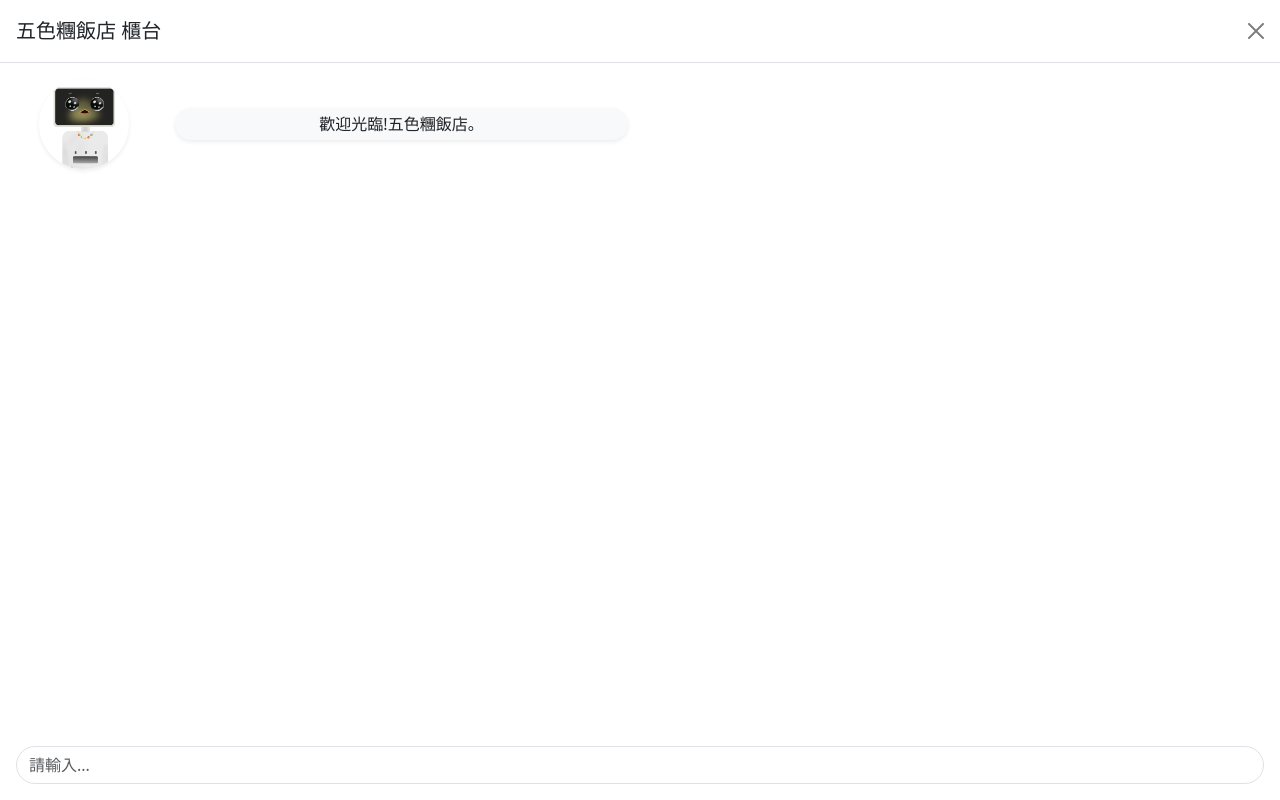
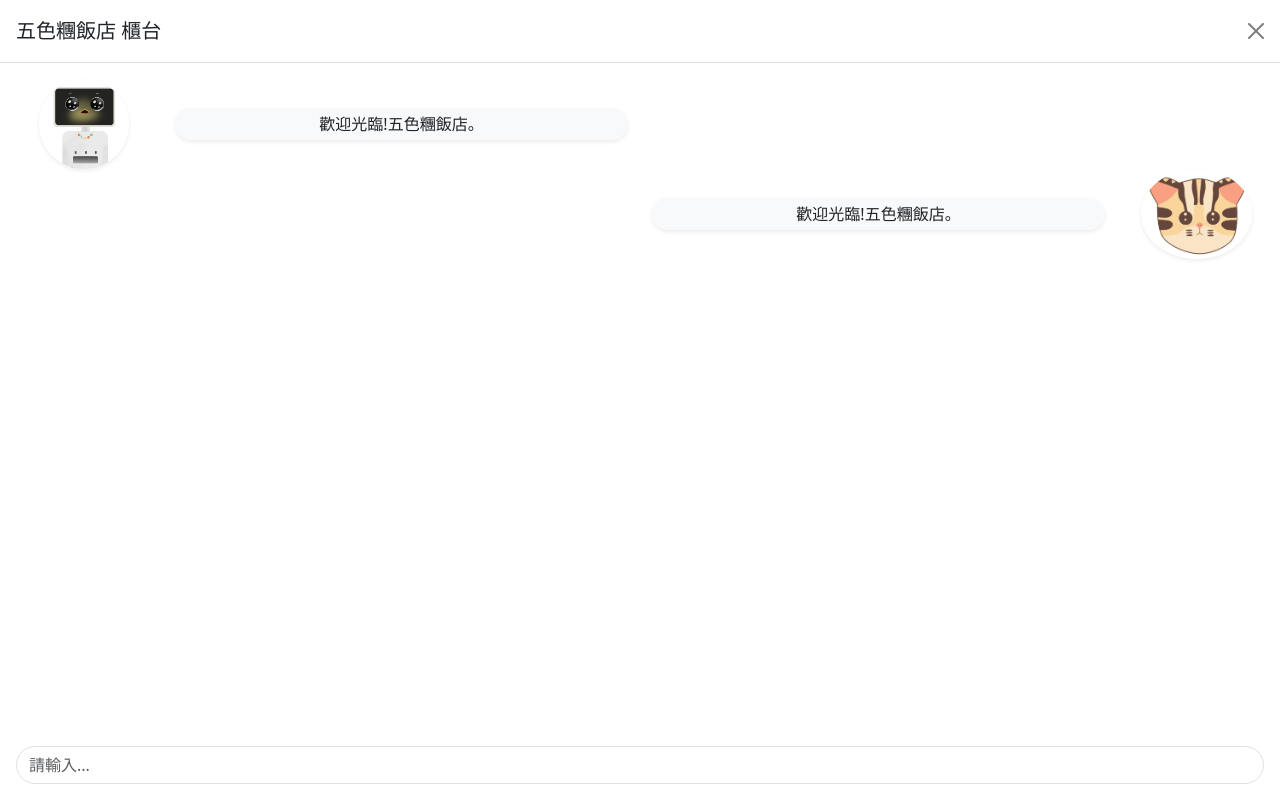
Before and after one commit to shanti0205/happystay, a plain HTML site: page index.html in a window 1280 px wide. Both pictures are taken after a click on the button "辦理入住". Drawn offline with nearby package versions, Linux system fonts and the light colour scheme.

Commit message:
08041923

```diff
--- a/index.html
+++ b/index.html
@@ -48,6 +48,22 @@
                                         </div>
                                     </div>
                                 </div>
+                                 <!--學生說話(入住)-->
+                                 <div class="row justify-content-end align-items-center">
+                                    <div class="col-12 col-md-6">
+                                       <div class="row justify-content-center align-items-center">
+
+                                            <!--學生說話比例-->
+                                            <div class="col-9">
+                                                <p class="rounded-pill bg-light my-2 p-1 shadow-sm ">歡迎光臨!五色糰飯店。</p>
+                                            </div>
+                                            <!--學生說話頭貼比例-->
+                                            <div class="col-3">
+                                                <img src="./pic/user.png" class="img-fluid bg-white shadow-sm rounded-circle" style="height: 90px;" alt="小布頭貼" >
+                                            </div>
+                                        </div>
+                                    </div>
+                                </div>
                             </div>
                             <div class="modal-footer border-0">
                                 <input type="text" placeholder="請輸入..." class="form-control rounded-pill">
```
Also changed, not shown: pic/user.png (added).
